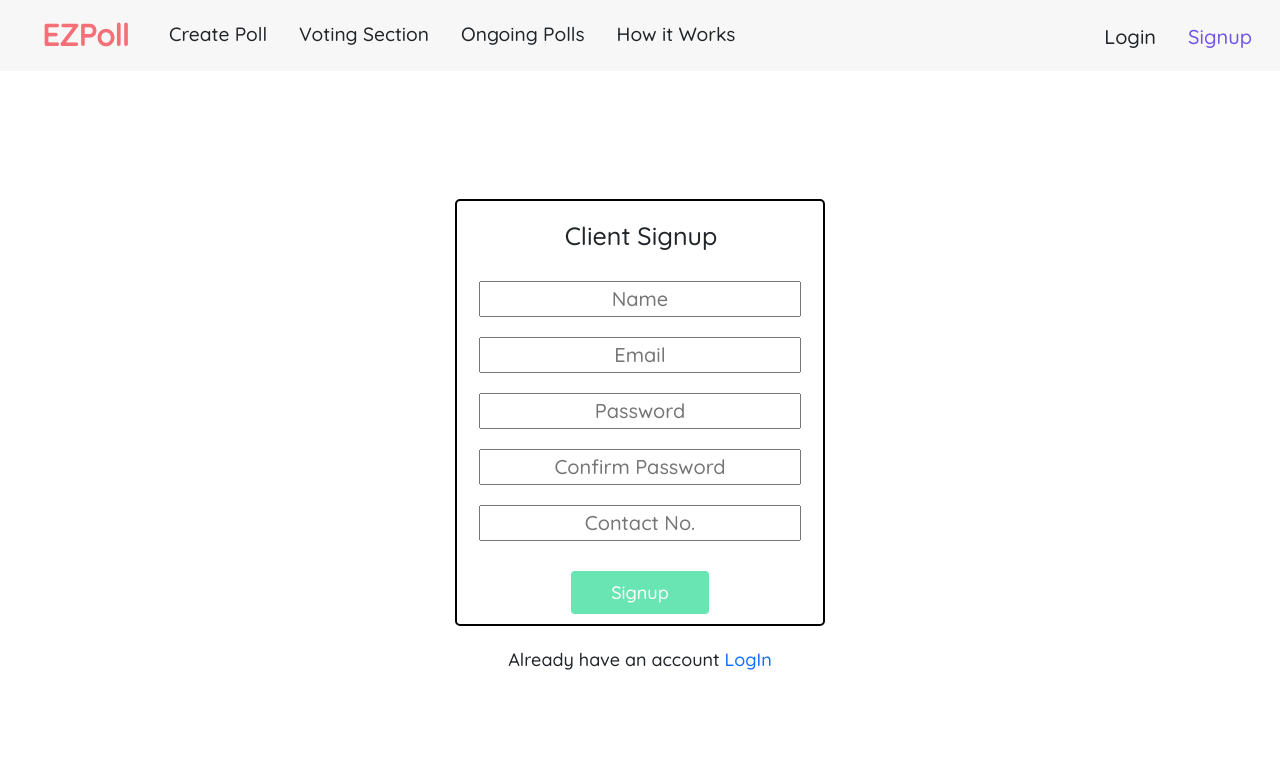
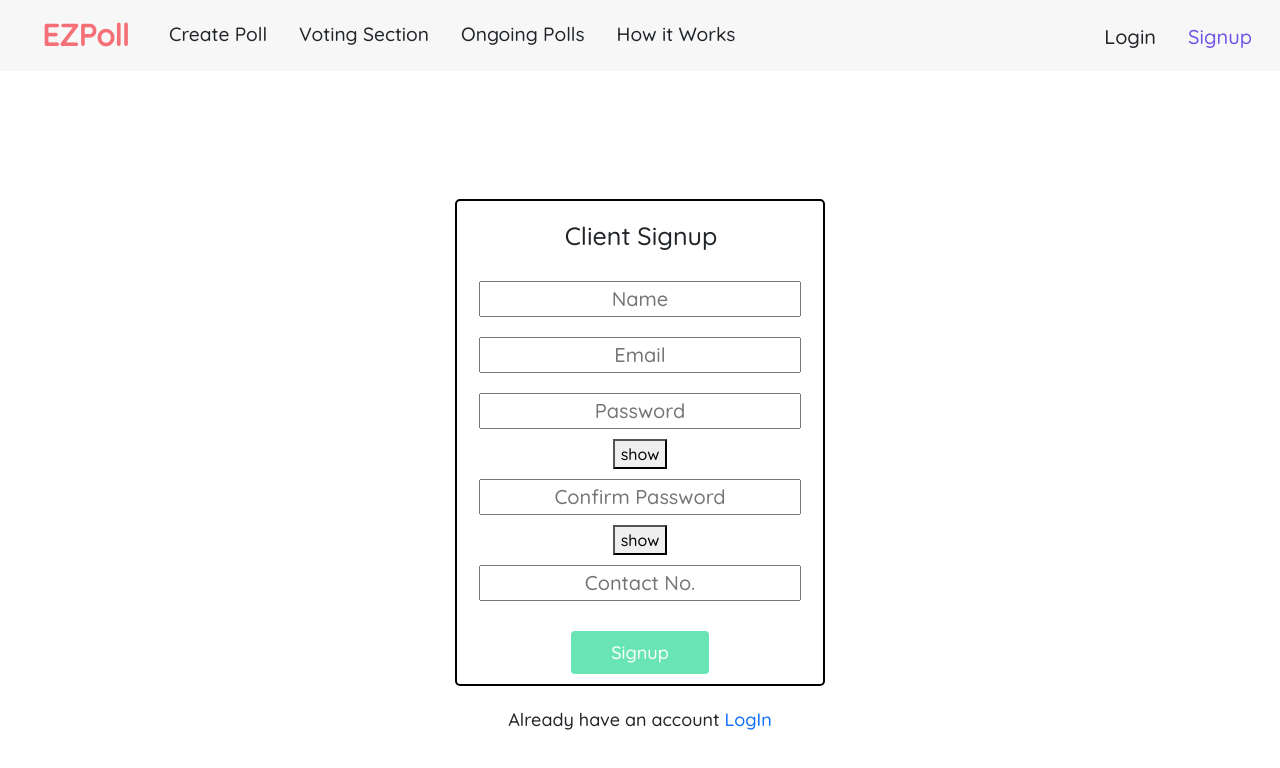
Before and after one commit to AayushMaurya/EZPoll, a React (Create React App) app: page /clientSignup in a window 1280 px wide. Shown: the top 768 px of the page. Built offline with nearby package versions, Linux system fonts and the light colour scheme.

Commit message:
show pass

```diff
--- a/src/pages/client/ClientSignup.jsx
+++ b/src/pages/client/ClientSignup.jsx
@@ -20,6 +20,8 @@ const ClientSignup = () => {
   const dispatch = useDispatch();
   const navigate = useNavigate();
   const store = useSelector((store) => store);
+  const [isMatching, setIsMatching] = useState(true);
+  const [isShowPass, setIsShowPass] = useState(false);
 
   // if client logged in then navigate to clientHome
   useEffect(() => {
@@ -27,6 +29,13 @@ const ClientSignup = () => {
       navigate("/client");
     }
   }, [store.client.isAuthenticated]);
+
+  useEffect(() => {
+    if(signupInfo.password === signupInfo.confirmPassword)
+      setIsMatching(false);
+    else
+      setIsMatching(true);
+  });
 
   const changeHandler = (e) => {
     let name = e.target.name;
@@ -99,7 +108,7 @@ const ClientSignup = () => {
             />
             <br />
             <input
-              type="password"
+              type={isShowPass ? "text" : "password"}
               name="password"
               className="inp"
               required
@@ -107,9 +116,10 @@ const ClientSignup = () => {
               onChange={changeHandler}
               placeholder="Password"
             />
+            <button type="button" onClick={() => {setIsShowPass(!isShowPass)}} >show</button>
             <br />
             <input
-              type="password"
+              type={isShowPass ? "text" : "password"}
               name="confirmPassword"
               className="inp"
               required
@@ -117,6 +127,8 @@ const ClientSignup = () => {
               onChange={changeHandler}
               placeholder="Confirm Password"
             />
+            {isMatching && <lable>password doesnot match</lable>}
+            <button type="button" onClick={() => {setIsShowPass(!isShowPass)}} >show</button>
             <br />
             <input
               type="tel"
```
